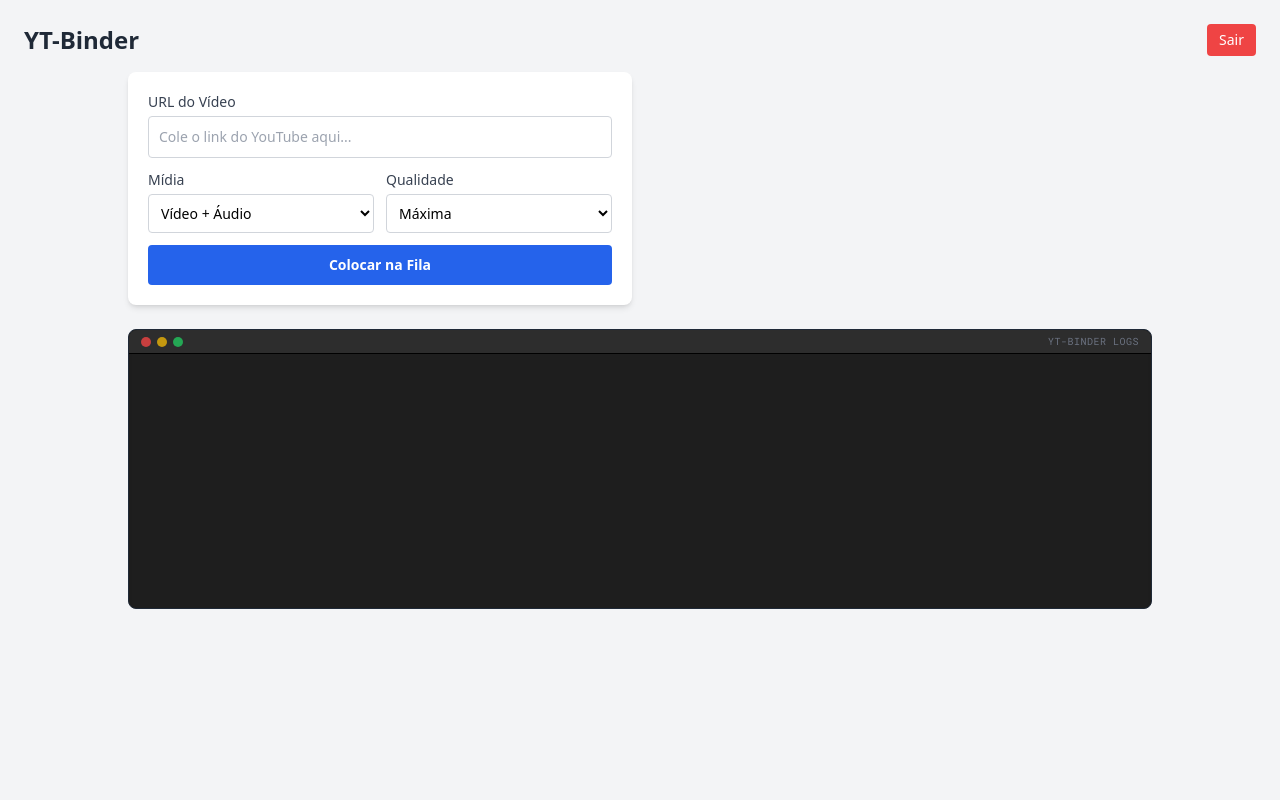
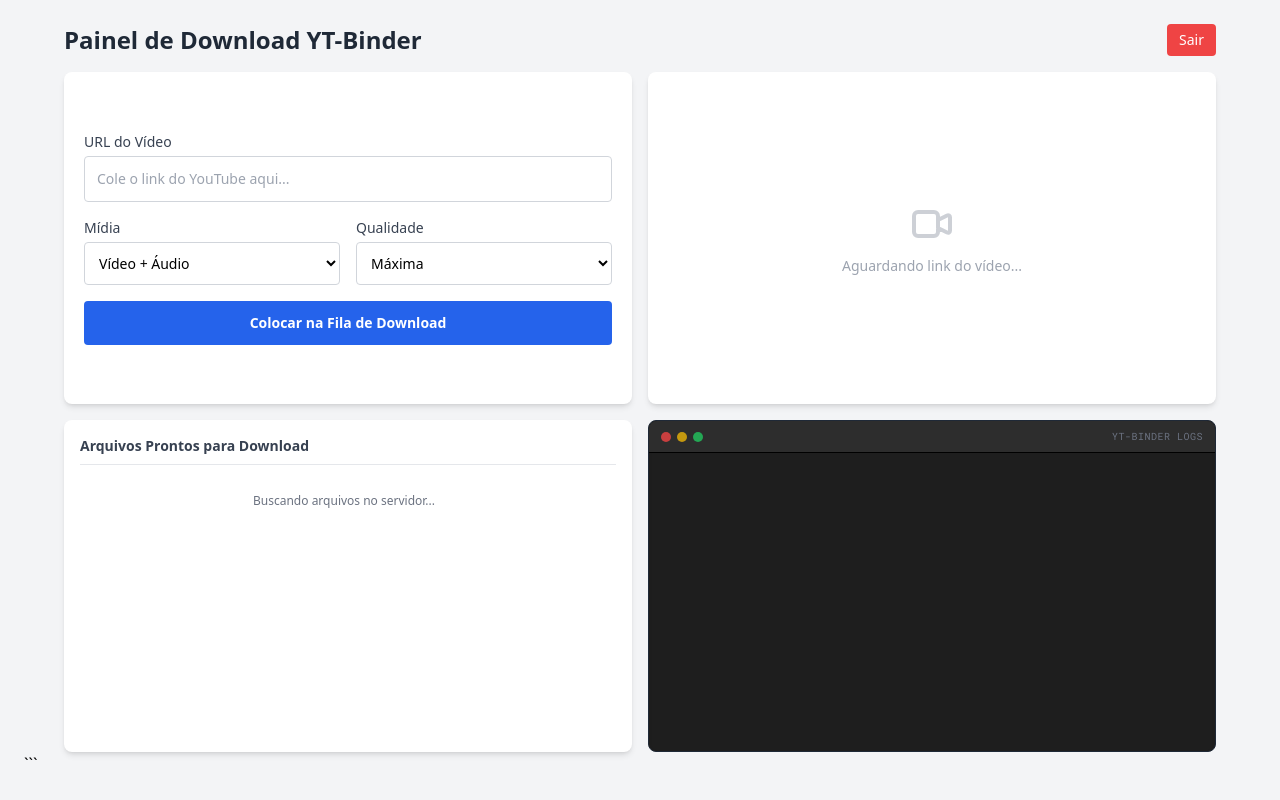
Before and after one commit to gabrieldonlopes/yt-Binder, a FastAPI app: template templates/index.html in a window 1280 px wide. Run offline with FastAPI, Linux system fonts and the light colour scheme; the template is opened without the code that fills it, so the values that code supplies are empty; parts of the project's set-up code (start-up, migrations or seed data) failed here and were passed over; some libraries are stand-ins or nearby versions.

Commit message:
feature: download de videos cliente

````diff
--- a/main.py
+++ b/main.py
@@ -4,17 +4,21 @@ from dotenv import load_dotenv
 
 from fastapi import FastAPI, Request, Form, BackgroundTasks, Depends, HTTPException, status
 from fastapi.templating import Jinja2Templates
-from fastapi.responses import JSONResponse, RedirectResponse
+from fastapi.responses import JSONResponse, RedirectResponse, FileResponse
 
 # Suas importações modulares
 from logs import LoggerForDownload
 from downloader import download_youtube_video
 
-# Importa a router de autenticação que criamos
+# Importa a router de autenticação
 from auth import router as auth_router
 
-# Carrega as variáveis de ambiente (como o seu usuário e senha do .env)
+# Carrega as variáveis de ambiente
 load_dotenv()
+
+# --- CONFIGURAÇÃO DO DIRETÓRIO DE DOWNLOAD ---
+DOWNLOAD_PATH = os.getenv("DOWNLOAD_PATH")
+os.makedirs(DOWNLOAD_PATH, exist_ok=True) # Cria a pasta se não existir
 
 ydl_opts = {
     'format': 'bestvideo+bestaudio/best',
@@ -23,51 +27,40 @@ ydl_opts = {
     'logger': LoggerForDownload(),
     'js_runtimes': {'node': {}},
     'remote_components': ['ejs:github'],
-    'quiet': True
+    'quiet': True,
+    # NOVA CONFIGURAÇÃO: Define o template de saída para a pasta escolhida
+    'outtmpl': os.path.join(DOWNLOAD_PATH, '%(title)s.%(ext)s')
 }
 
-# Inicializa o app FastAPI e o Jinja
 app = FastAPI()
 templates = Jinja2Templates(directory="templates")
 
-# Registra as rotas de login/logout no app principal
 app.include_router(auth_router)
 
 # --- SISTEMA DE PROTEÇÃO ---
 def verificar_sessao(request: Request):
-    """Verifica se o cookie existe. Se não existir, bloqueia a requisição API."""
     cookie = request.cookies.get("sessao_yt_binder")
     if cookie != "autenticado":
         raise HTTPException(status_code=status.HTTP_401_UNAUTHORIZED, detail="Acesso negado. Faça login.")
     return True
 
-
+# --- ROTAS DA INTERFACE ---
 @app.get("/")
 async def pagina_inicial(request: Request):
-    """Renderiza a página HTML inicial. Se não estiver logado, joga pro /login."""
     if request.cookies.get("sessao_yt_binder") != "autenticado":
         return RedirectResponse(url="/login")
+    return templates.TemplateResponse(request=request, name="index.html")
 
-    return templates.TemplateResponse(
-        request=request,
-        name="index.html"
-    )
-
-# Note o dependencies=[Depends(verificar_sessao)] para blindar essas rotas
 @app.get("/logs", dependencies=[Depends(verificar_sessao)])
 async def ler_logs():
-    """Lê as últimas 50 linhas do arquivo de log."""
     if not os.path.exists("download_videos.log"):
         return {"logs": "Aguardando início dos processos..."}
-
     with open("download_videos.log", "r") as f:
         linhas = f.readlines()
-        # Retorna apenas as últimas 50 linhas para não pesar o navegador
         return {"logs": "".join(linhas[-50:])}
 
 @app.get("/info", dependencies=[Depends(verificar_sessao)])
 async def obter_informacoes(url: str):
-    """Extrai os metadados do vídeo sem fazer o download."""
     opts_info = {'quiet': True, 'extract_flat': False}
     try:
         with yt_dlp.YoutubeDL(opts_info) as ydl:
@@ -84,11 +77,36 @@ async def processar_download(
     media_type: str = Form(...),
     quality: str = Form(...)
 ):
-    """Recebe os dados do formulário e envia o download para background."""
+    background_tasks.add_task(download_youtube_video, url, ydl_opts)
+    mensagem_sucesso = f"Download adicionado à fila! Verifique o terminal de logs."
+    return {"status": "success", "message": mensagem_sucesso}
 
-    background_tasks.add_task(download_youtube_video, url, ydl_opts)
+# --- NOVAS ROTAS DE GERENCIAMENTO DE ARQUIVOS ---
+@app.get("/arquivos", dependencies=[Depends(verificar_sessao)])
+async def listar_arquivos():
+    """Lista todos os arquivos mp4 presentes na pasta de download do servidor."""
+    arquivos = []
+    if os.path.exists(DOWNLOAD_PATH):
+        for f in os.listdir(DOWNLOAD_PATH):
+            if os.path.isfile(os.path.join(DOWNLOAD_PATH, f)) and f.endswith('.mp4'):
+                arquivos.append(f)
+    return {"arquivos": sorted(arquivos)}
 
-    mensagem_sucesso = f"Download adicionado à fila! Verifique o terminal de logs."
+@app.get("/baixar/{nome_arquivo}", dependencies=[Depends(verificar_sessao)])
+async def enviar_arquivo_cliente(nome_arquivo: str):
+    """Envia o arquivo do servidor para o computador do cliente."""
+    # Proteção básica contra path traversal (tentativa de acessar pastas acima)
+    if "/" in nome_arquivo or "\\" in nome_arquivo or ".." in nome_arquivo:
+        raise HTTPException(status_code=400, detail="Nome de arquivo inválido.")
 
-    # Ajustado para retornar JSON (assim o JavaScript da página consegue ler e mostrar o alerta de sucesso)
-    return {"status": "success", "message": mensagem_sucesso}
+    caminho_arquivo = os.path.join(DOWNLOAD_PATH, nome_arquivo)
+
+    if not os.path.exists(caminho_arquivo):
+        raise HTTPException(status_code=404, detail="Arquivo não encontrado no servidor.")
+
+    # Retorna o arquivo como um anexo para forçar o download no navegador
+    return FileResponse(
+        path=caminho_arquivo,
+        filename=nome_arquivo,
+        media_type='application/octet-stream'
+    )
--- a/templates/index.html
+++ b/templates/index.html
@@ -3,7 +3,7 @@
 <head>
     <meta charset="UTF-8">
     <meta name="viewport" content="width=device-width, initial-scale=1.0">
-    <title>YT-Binder</title>
+    <title>YT-Binder Downloader</title>
     <script src="https://cdn.tailwindcss.com"></script>
     <link rel="preconnect" href="https://fonts.googleapis.com">
     <link rel="preconnect" href="https://fonts.gstatic.com" crossorigin>
@@ -12,62 +12,77 @@
         .font-google-code {
             font-family: 'Roboto Mono', ui-monospace, SFMono-Regular, Menlo, Monaco, Consolas, monospace;
         }
+        /* Estilização sutil para a barra de rolagem dos arquivos */
+        ::-webkit-scrollbar { width: 6px; }
+        ::-webkit-scrollbar-track { background: transparent; }
+        ::-webkit-scrollbar-thumb { background: #cbd5e1; border-radius: 4px; }
+        ::-webkit-scrollbar-thumb:hover { background: #94a3b8; }
     </style>
 </head>
 <body class="bg-gray-100 h-screen w-screen flex flex-col p-4 md:p-6 overflow-hidden">
 
-    <div class="flex justify-between items-center mb-4 flex-shrink-0">
+    <div class="flex justify-between items-center mb-4 flex-shrink-0 max-w-6xl mx-auto w-full">
         <h1 class="text-2xl font-bold text-gray-800">
-            YT-Binder
+            Painel de Download YT-Binder
         </h1>
         <a href="/logout" class="bg-red-500 hover:bg-red-600 text-white px-3 py-1.5 rounded text-sm font-medium transition-colors">
             Sair
         </a>
     </div>
 
-    <div class="flex-grow flex flex-col gap-4 min-h-0 max-w-5xl mx-auto w-full">
+    <div class="flex-grow grid grid-cols-1 md:grid-cols-2 md:grid-rows-2 gap-4 min-h-0 max-w-6xl mx-auto w-full">
 
-        <div class="grid grid-cols-1 md:grid-cols-2 gap-4 flex-shrink-0">
-
-            <div class="bg-white p-5 rounded-lg shadow-md">
-                <form id="downloadForm" class="space-y-3">
+        <div class="bg-white p-5 rounded-lg shadow-md flex flex-col min-h-0 overflow-y-auto justify-center">
+            <form id="downloadForm" class="space-y-4">
                 <div>
                     <label for="url" class="block text-sm font-medium text-gray-700 mb-1">URL do Vídeo</label>
                     <input type="url" name="url" id="url" required placeholder="Cole o link do YouTube aqui..."
-                               class="w-full border border-gray-300 rounded text-sm p-2.5 focus:ring-blue-500 focus:border-blue-500">
+                           class="w-full border border-gray-300 rounded text-sm p-3 focus:ring-blue-500 focus:border-blue-500 transition-colors">
                 </div>
 
-                    <div class="grid grid-cols-2 gap-3">
+                <div class="grid grid-cols-2 gap-4">
                     <div>
                         <label class="block text-sm font-medium text-gray-700 mb-1">Mídia</label>
-                            <select name="media_type" class="w-full border border-gray-300 rounded text-sm p-2 bg-white">
+                        <select name="media_type" class="w-full border border-gray-300 rounded text-sm p-2.5 bg-white">
                             <option value="video_audio">Vídeo + Áudio</option>
                         </select>
                     </div>
                     <div>
                         <label class="block text-sm font-medium text-gray-700 mb-1">Qualidade</label>
-                            <select name="quality" class="w-full border border-gray-300 rounded text-sm p-2 bg-white">
+                        <select name="quality" class="w-full border border-gray-300 rounded text-sm p-2.5 bg-white">
                             <option value="best">Máxima</option>
                         </select>
                     </div>
                 </div>
 
-                    <button type="submit" id="btnDownload" class="w-full bg-blue-600 text-white font-bold py-2.5 px-4 rounded hover:bg-blue-700 text-sm transition-colors mt-2">
-                        Colocar na Fila
+                <button type="submit" id="btnDownload" class="w-full bg-blue-600 text-white font-bold py-3 px-4 rounded hover:bg-blue-700 text-sm transition-colors mt-2">
+                    Colocar na Fila de Download
                 </button>
             </form>
-
-                <div id="statusAlert" class="hidden mt-3 p-2 text-xs text-green-800 bg-green-100 rounded font-medium text-center"></div>
+            <div id="statusAlert" class="hidden mt-3 p-2.5 text-sm text-green-800 bg-green-100 rounded font-medium text-center transition-all"></div>
         </div>
 
-            <div id="previewCard" class="bg-white p-4 rounded-lg shadow-md hidden flex-shrink-0 transition-all flex flex-col justify-center items-center text-center">
-                <img id="videoThumb" src="" alt="Thumbnail" class="w-full max-h-36 rounded shadow-sm mb-3 object-contain bg-gray-100">
-                <h2 id="videoTitle" class="text-sm font-bold text-gray-800 leading-tight line-clamp-2">Carregando...</h2>
+        <div class="bg-white p-4 rounded-lg shadow-md flex flex-col justify-center items-center text-center min-h-0 relative">
+            <div id="previewEmpty" class="flex flex-col items-center justify-center text-gray-400">
+                <svg class="w-12 h-12 mb-2 opacity-50" fill="none" stroke="currentColor" viewBox="0 0 24 24"><path stroke-linecap="round" stroke-linejoin="round" stroke-width="2" d="M15 10l4.553-2.276A1 1 0 0121 8.618v6.764a1 1 0 01-1.447.894L15 14M5 18h8a2 2 0 002-2V8a2 2 0 00-2-2H5a2 2 0 00-2 2v8a2 2 0 002 2z"></path></svg>
+                <p class="text-sm font-medium">Aguardando link do vídeo...</p>
+            </div>
+
+            <div id="previewContent" class="hidden w-full h-full flex-col items-center justify-center">
+                <img id="videoThumb" src="" alt="Thumbnail" class="w-full max-h-[70%] rounded shadow-sm mb-3 object-contain bg-gray-50">
+                <h2 id="videoTitle" class="text-sm font-bold text-gray-800 leading-tight line-clamp-2 px-2">Buscando informações...</h2>
             </div>
         </div>
 
-        <div class="bg-[#1e1e1e] rounded-lg shadow-inner flex flex-col border border-gray-800 min-h-0 flex-grow max-h-[35vh] mt-2">
-            <div class="bg-[#2d2d2d] px-3 py-1 border-b border-black flex items-center justify-between flex-shrink-0 rounded-t-lg">
+        <div class="bg-white p-4 rounded-lg shadow-md flex flex-col min-h-0">
+            <h3 class="text-sm font-bold text-gray-700 border-b pb-2 mb-3 flex-shrink-0">Arquivos Prontos para Download</h3>
+            <div id="fileList" class="overflow-y-auto flex-grow space-y-2 pr-2">
+                <p class="text-gray-500 text-xs text-center mt-4">Buscando arquivos no servidor...</p>
+            </div>
+        </div>
+
+        <div class="bg-[#1e1e1e] rounded-lg shadow-inner flex flex-col border border-gray-800 min-h-0">
+            <div class="bg-[#2d2d2d] px-3 py-2 border-b border-black flex items-center justify-between flex-shrink-0 rounded-t-lg">
                 <div class="flex items-center gap-1.5">
                     <div class="w-2.5 h-2.5 rounded-full bg-red-500 opacity-80"></div>
                     <div class="w-2.5 h-2.5 rounded-full bg-yellow-500 opacity-80"></div>
@@ -75,7 +90,6 @@
                 </div>
                 <span class="text-gray-500 text-[10px] font-google-code uppercase tracking-wider">yt-binder logs</span>
             </div>
-
             <pre id="logConsole" class="text-green-500 font-google-code text-[11px] leading-relaxed p-3 overflow-y-auto flex-grow whitespace-pre-wrap scroll-smooth"></pre>
         </div>
 
@@ -83,17 +97,24 @@
 
     <script>
         const urlInput = document.getElementById('url');
-        const previewCard = document.getElementById('previewCard');
+        const previewEmpty = document.getElementById('previewEmpty');
+        const previewContent = document.getElementById('previewContent');
         const videoThumb = document.getElementById('videoThumb');
         const videoTitle = document.getElementById('videoTitle');
         const downloadForm = document.getElementById('downloadForm');
         const statusAlert = document.getElementById('statusAlert');
         const logConsole = document.getElementById('logConsole');
+        const fileList = document.getElementById('fileList');
 
+        // Pré-visualização com alternância de estados
         urlInput.addEventListener('input', async (e) => {
             const url = e.target.value;
             if (url.includes('youtube.com') || url.includes('youtu.be')) {
-                previewCard.classList.remove('hidden');
+                // Esconde a mensagem "Aguardando" e mostra o card de conteúdo
+                previewEmpty.classList.add('hidden');
+                previewContent.classList.remove('hidden');
+                previewContent.classList.add('flex');
+
                 videoTitle.textContent = "Buscando informações...";
                 videoThumb.src = "";
 
@@ -107,10 +128,14 @@
                     videoTitle.textContent = "Erro ao carregar pré-visualização.";
                 }
             } else {
-                previewCard.classList.add('hidden');
+                // Volta para o estado inicial se o input for limpo/inválido
+                previewEmpty.classList.remove('hidden');
+                previewContent.classList.add('hidden');
+                previewContent.classList.remove('flex');
             }
         });
 
+        // Submissão de download
         downloadForm.addEventListener('submit', async (e) => {
             e.preventDefault();
             const formData = new FormData(downloadForm);
@@ -125,17 +150,23 @@
                 statusAlert.textContent = result.message;
                 statusAlert.classList.remove('hidden');
                 urlInput.value = '';
+
+                // Reseta a área de preview visualmente
+                previewEmpty.classList.remove('hidden');
+                previewContent.classList.add('hidden');
+                previewContent.classList.remove('flex');
+
                 setTimeout(() => statusAlert.classList.add('hidden'), 5000);
             } catch (error) {
                 alert("Erro ao enviar.");
             } finally {
                 btn.disabled = false;
-                btn.textContent = "Colocar na Fila";
+                btn.textContent = "Colocar na Fila de Download";
             }
         });
 
+        // Logs
         let autoScroll = true;
-
         logConsole.addEventListener('scroll', () => {
             const isAtBottom = Math.abs((logConsole.scrollHeight - logConsole.scrollTop) - logConsole.clientHeight) < 5;
             autoScroll = isAtBottom;
@@ -145,20 +176,55 @@
             try {
                 const response = await fetch('/logs');
                 const data = await response.json();
-
                 if (logConsole.textContent !== data.logs) {
                     logConsole.textContent = data.logs;
-                    if (autoScroll) {
-                        logConsole.scrollTop = logConsole.scrollHeight;
+                    if (autoScroll) logConsole.scrollTop = logConsole.scrollHeight;
                 }
+            } catch (error) {}
         }
+
+        // Buscar lista de arquivos
+        async function fetchArquivos() {
+            try {
+                const response = await fetch('/arquivos');
+                const data = await response.json();
+
+                if (data.arquivos.length === 0) {
+                    fileList.innerHTML = '<p class="text-gray-500 text-xs text-center mt-4">Nenhum arquivo encontrado.</p>';
+                    return;
+                }
+
+                fileList.innerHTML = '';
+                data.arquivos.forEach(arquivo => {
+                    const item = document.createElement('div');
+                    item.className = 'flex justify-between items-center bg-gray-50 p-2.5 rounded border border-gray-100 hover:bg-gray-100 transition-colors';
+
+                    const nome = document.createElement('span');
+                    nome.className = 'text-xs text-gray-700 truncate mr-2 font-medium';
+                    nome.textContent = arquivo;
+                    nome.title = arquivo;
+
+                    const link = document.createElement('a');
+                    link.href = `/baixar/${encodeURIComponent(arquivo)}`;
+                    link.className = 'text-[11px] bg-green-500 hover:bg-green-600 text-white py-1 px-2.5 rounded font-bold transition-colors whitespace-nowrap shadow-sm';
+                    link.textContent = 'Baixar ↓';
+
+                    item.appendChild(nome);
+                    item.appendChild(link);
+                    fileList.appendChild(item);
+                });
             } catch (error) {
-                console.error(error);
+                console.error("Erro ao buscar arquivos", error);
             }
         }
 
         setInterval(fetchLogs, 1500);
+        setInterval(fetchArquivos, 5000);
+
         fetchLogs();
+        fetchArquivos();
     </script>
 </body>
 </html>
+
+```
````
Lines whose indentation alone changed are shown as unchanged.
